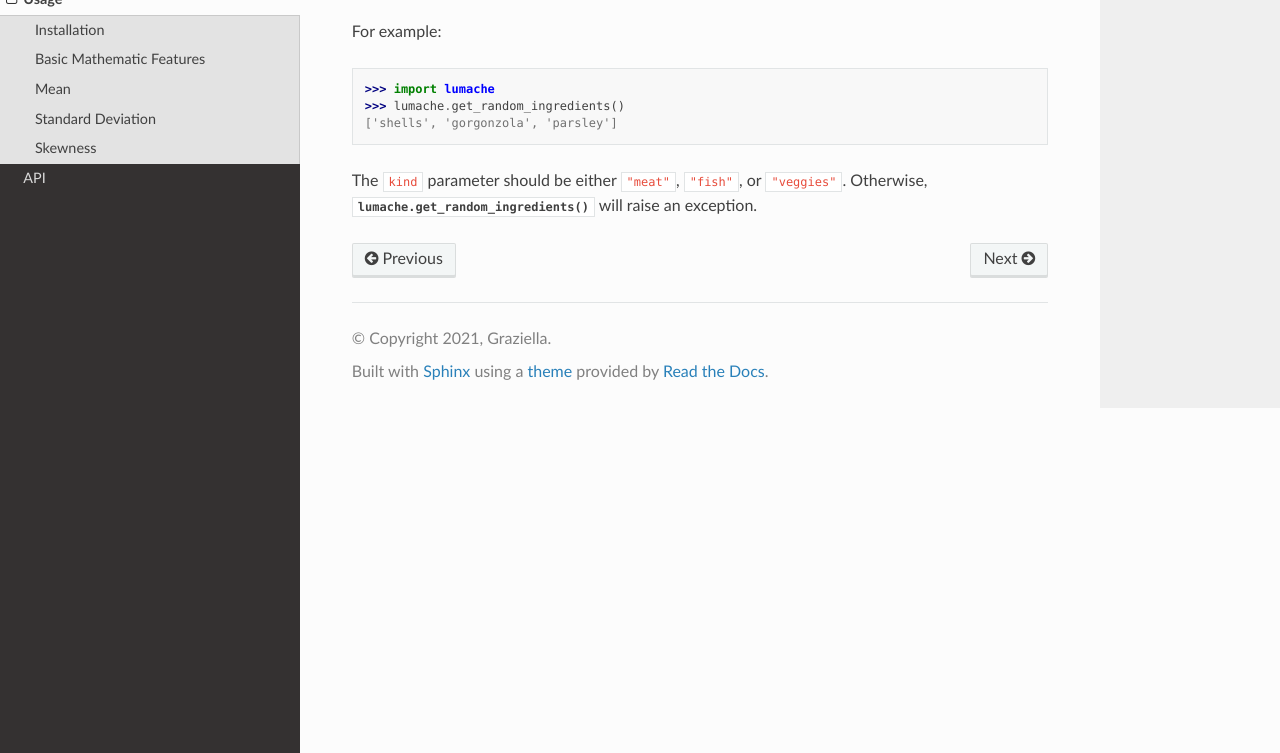
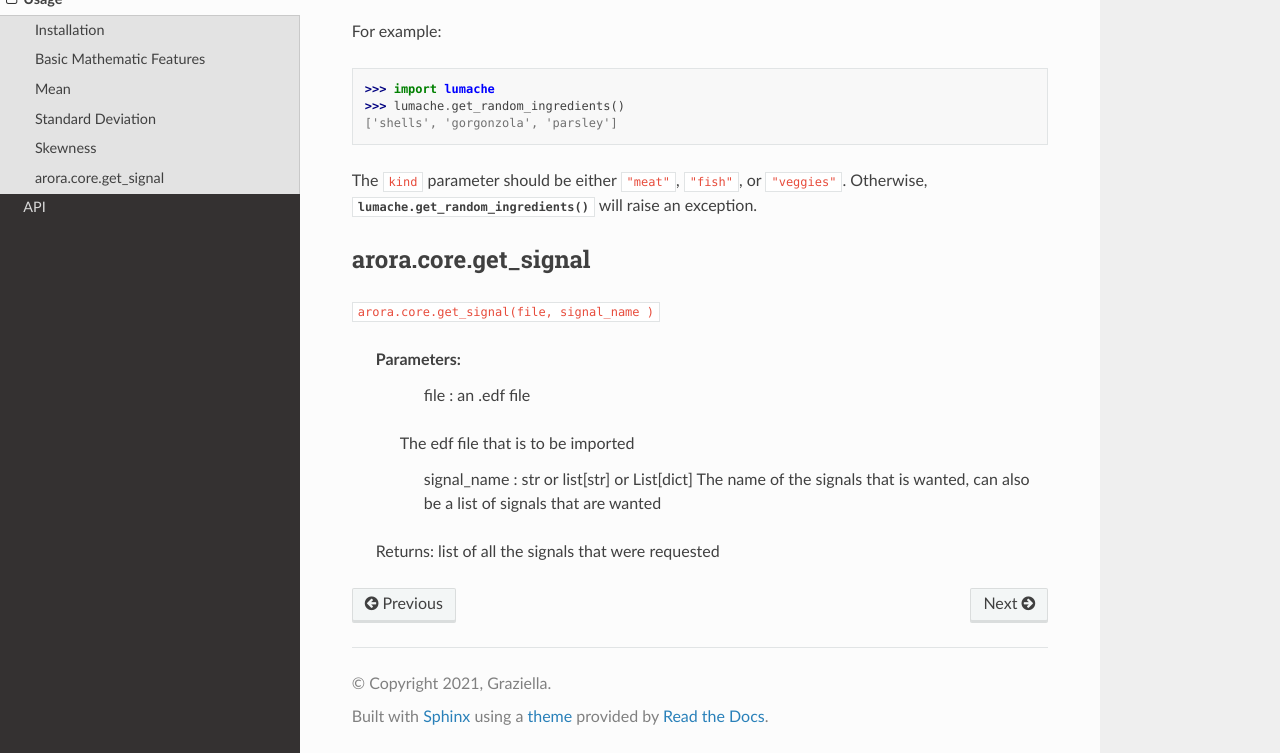
Before and after one commit to magga-sola/rtd-tutorial, a Sphinx documentation site: the page built from docs/source/usage.rst, in a window 1280 px wide and 900 px high, scrolled down 1524 px, cut to the strip 147-900 px from the top of the window. Built offline with Sphinx 7.4.7 and the Read the Docs theme 2.0.0, drawn with Linux system fonts in a browser that asks for light colours.

Commit message:
Update usage.rst

```diff
--- a/docs/source/usage.rst
+++ b/docs/source/usage.rst
@@ -76,3 +76,17 @@ For example:
 The ``kind`` parameter should be either ``"meat"``, ``"fish"``,
 or ``"veggies"``. Otherwise, :py:func:`lumache.get_random_ingredients`
 will raise an exception.
+
+
+arora.core.get_signal
+---------------------
+``arora.core.get_signal(file, signal_name )``
+
+	Parameters:
+		file : an .edf file
+            The edf file that is to be imported
+
+		signal_name : str or list[str] or List[dict]
+                The name of the signals that is wanted, can also be a list of signals that are wanted
+
+	Returns: list of all the signals that were requested
```
